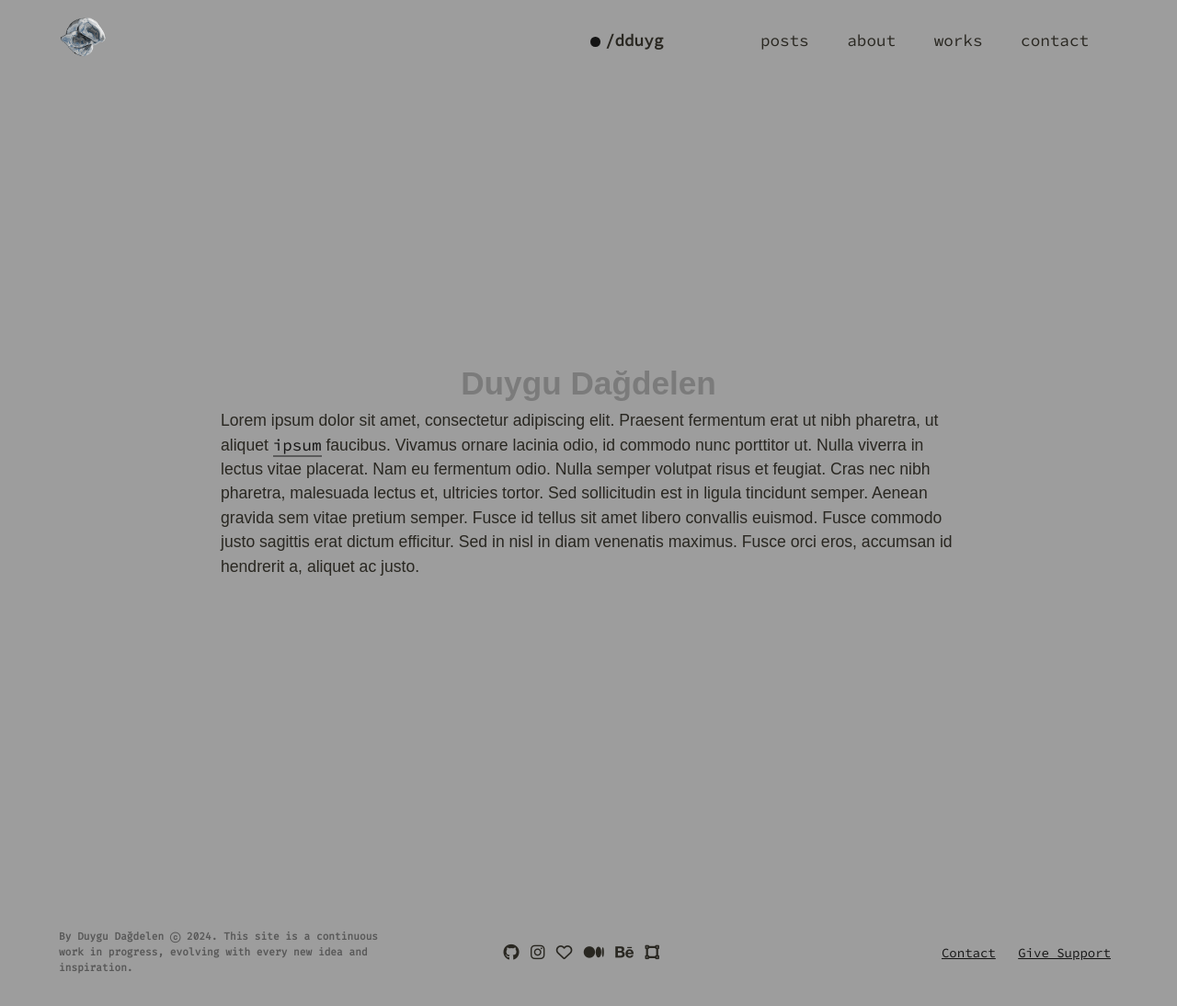
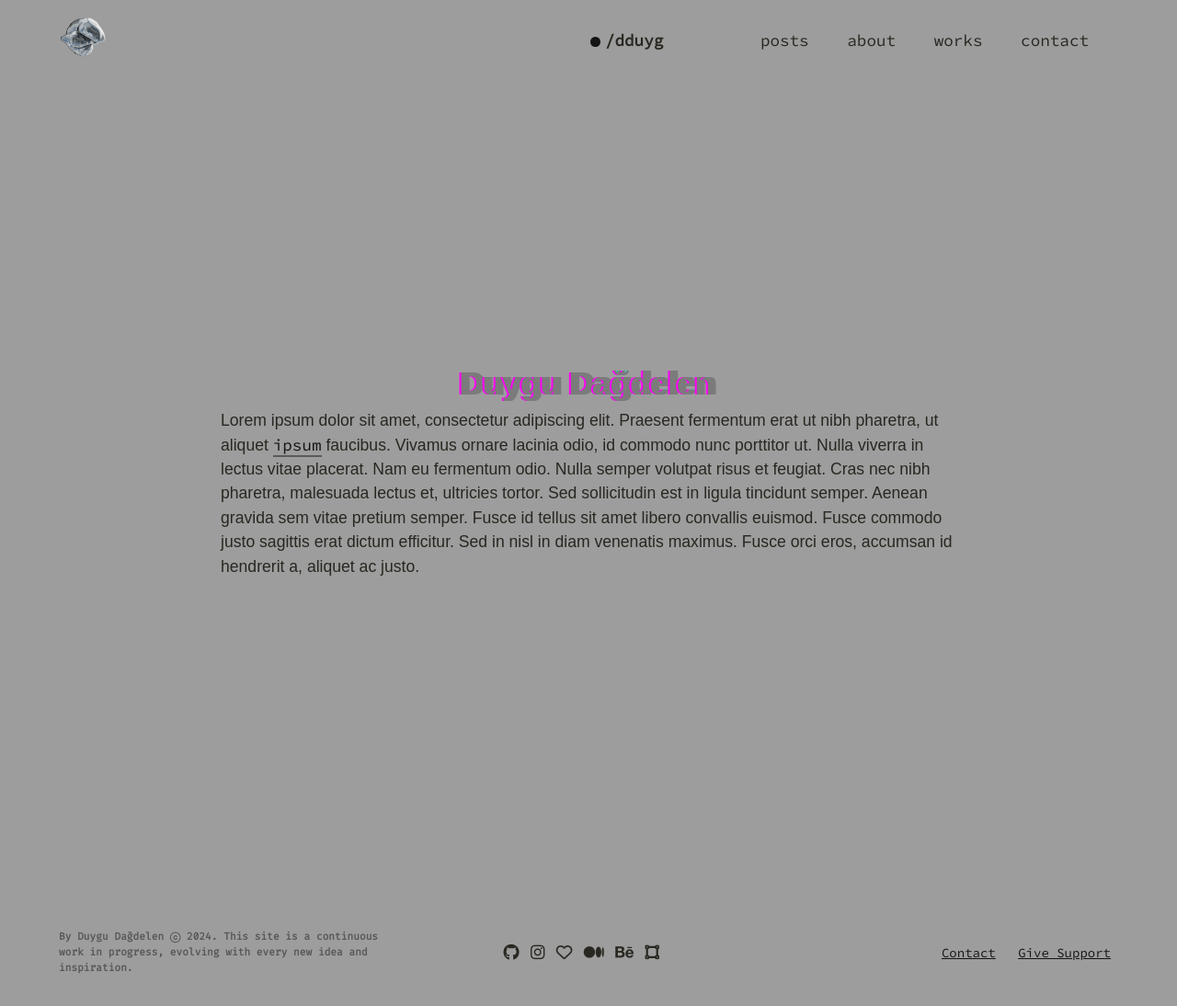
Before and after one commit to dduyg/duuuy, a Jekyll site: the page built from index.html, in a window 1280 px wide. Shown: the whole page at 92% size. Built offline with Jekyll 4.4.1, drawn with Linux system fonts in a browser that asks for light colours; nearby versions of some CDN libraries; some web fonts are replaced.

Commit message:
Update home.html

```diff
--- a/_includes/home.html
+++ b/_includes/home.html
@@ -1,2 +1,2 @@
-<h1>Duygu Dağdelen</h1>
+<h1 class="glitch" data-text="Duygu Dağdelen">Duygu Dağdelen</h1>
 <p>Lorem ipsum dolor sit amet, consectetur adipiscing elit. Praesent fermentum erat ut nibh pharetra, ut aliquet <a href="#" class="link">ipsum</a> faucibus. Vivamus ornare lacinia odio, id commodo nunc porttitor ut. Nulla viverra in lectus vitae placerat. Nam eu fermentum odio. Nulla semper volutpat risus et feugiat. Cras nec nibh pharetra, malesuada lectus et, ultricies tortor. Sed sollicitudin est in ligula tincidunt semper. Aenean gravida sem vitae pretium semper. Fusce id tellus sit amet libero convallis euismod. Fusce commodo justo sagittis erat dictum efficitur. Sed in nisl in diam venenatis maximus. Fusce orci eros, accumsan id hendrerit a, aliquet ac justo.</p>
```
